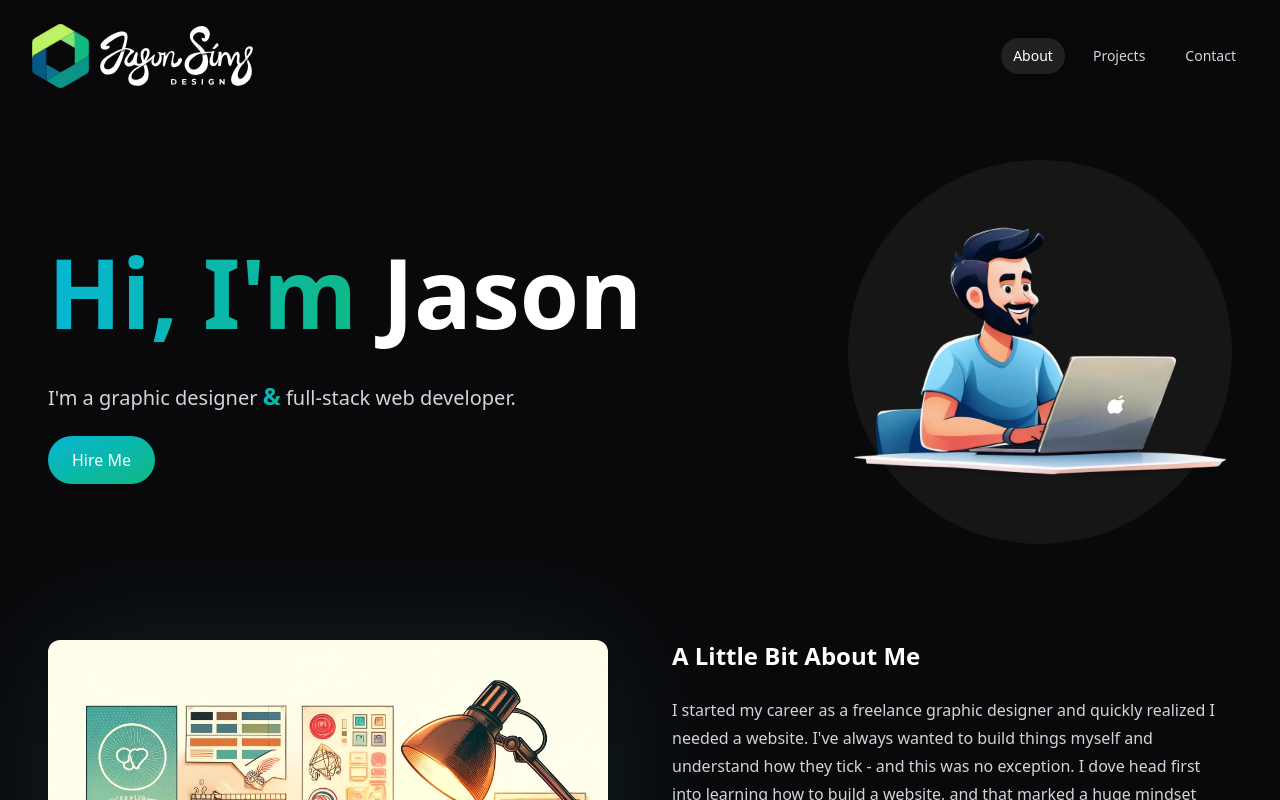
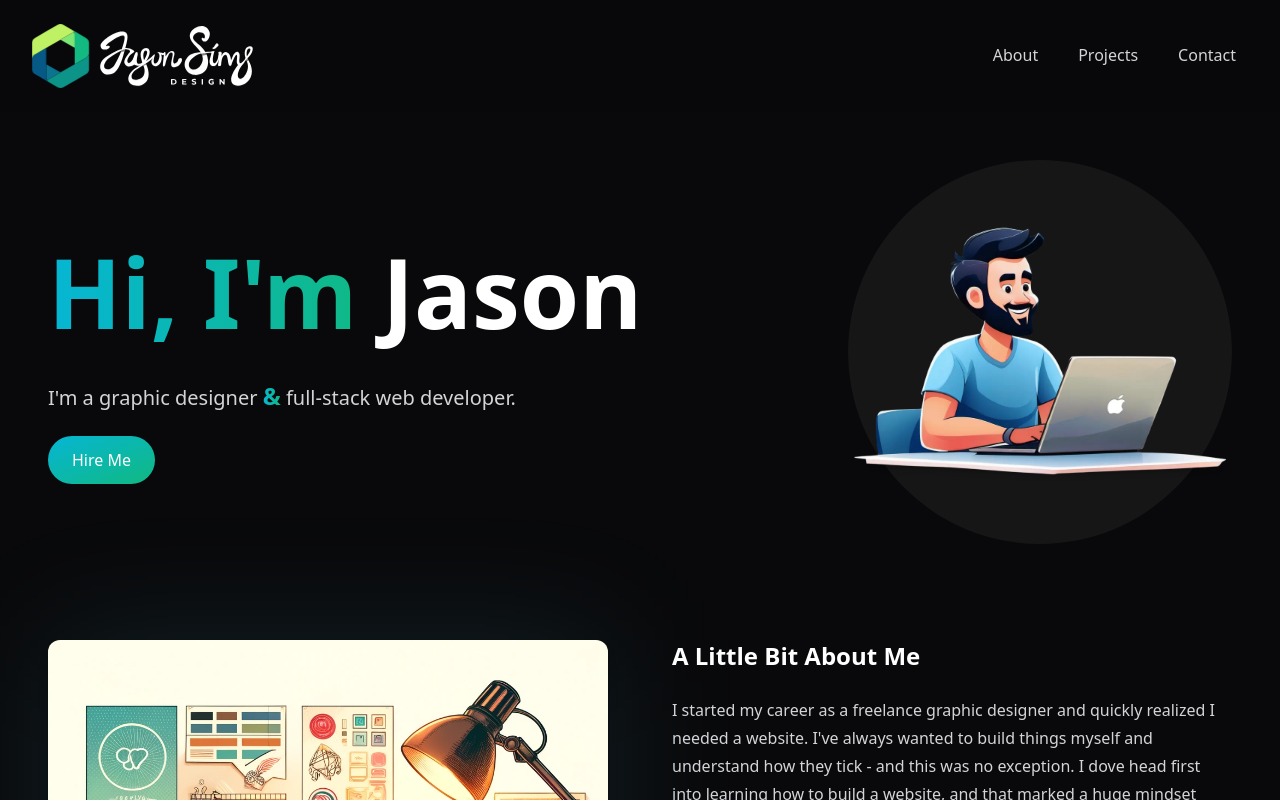
Before and after one commit to JasonMSims/jasonsimsdesign, a Vue app: page / in a window 1280 px wide. Shown: the top 800 px of the page. Built offline with nearby package versions, Linux system fonts and the light colour scheme.

Commit message:
Updated Navbar links status on click

```diff
--- a/src/components/NavbarSection.vue
+++ b/src/components/NavbarSection.vue
@@ -13,18 +13,21 @@
         </div>
         <div class="flex flex-1 items-center justify-center sm:justify-between">
           <div class="relative flex shrink-0 items-center self-stretch py-4">
-            <Logo class="h-16 w-auto" />
+            <RouterLink to="/"><Logo class="h-16 w-auto" /></RouterLink>
           </div>
           <div class="hidden sm:ml-6 sm:block">
             <div class="flex space-x-4">
               <a
                 v-for="item in navigation"
-                @click.prevent="scrollTo(item.href)"
+                @click.prevent="handleClick(item)"
                 :key="item.name"
                 :href="item.href"
                 :class="[
-                  item.current ? 'bg-zinc-50/10 text-white' : 'text-zinc-300 hover:bg-zinc-50/25 hover:text-white',
-                  'rounded-full px-3 py-2 text-sm font-medium',
+                  //item.current ? 'bg-zinc-50/10 text-white' : 'text-zinc-300 hover:bg-zinc-50/25 hover:text-white',
+                  'rounded-full px-3 py-2 text-base font-medium',
+                  item.current ? 'text-white' : 'text-zinc-300 hover:text-white',
+                  'ease-in after:block after:h-0.5 after:max-w-0 after:rounded-full after:bg-gradient-to-r after:from-cyan-500 after:to-emerald-500 after:transition-all after:duration-300',
+                  { 'after:max-w-full': item.current },
                 ]"
                 :aria-current="item.current ? 'page' : undefined"
                 >{{ item.name }}</a
@@ -38,11 +41,12 @@
       <div class="space-y-1 px-2 pb-3 pt-2">
         <DisclosureButton
           :href="item.href"
+          @click.prevent="handleClick(item)"
           as="a"
           v-for="(item, itemIdx) in navigation"
           :key="itemIdx"
           :class="[
-            item.current ? 'bg-zinc-950 text-white' : 'text-zinc-300 hover:bg-zinc-700 hover:text-white',
+            item.current ? 'bg-zinc-50/10 text-white' : 'text-zinc-300 hover:bg-zinc-50/25 hover:text-white',
             'block rounded-md px-3 py-2 text-base font-medium',
           ]"
           :aria-current="item.current ? 'page' : undefined"
@@ -62,8 +66,18 @@ import { UseScroll } from '@/composables/UseScroll'
 
 const { scrollTo } = UseScroll()
 
+const handleClick = (item: { name: string; href: string; current: boolean }) => {
+  navigation.value = navigation.value.map((navItem) => {
+    return {
+      ...navItem,
+      current: navItem.name === item.name,
+    }
+  })
+  scrollTo(item.href)
+}
+
 const navigation = ref([
-  { name: 'About', href: '#about', current: true },
+  { name: 'About', href: '#about', current: false },
   { name: 'Projects', href: '#projects', current: false },
   { name: 'Contact', href: '#contact', current: false },
 ])
```
